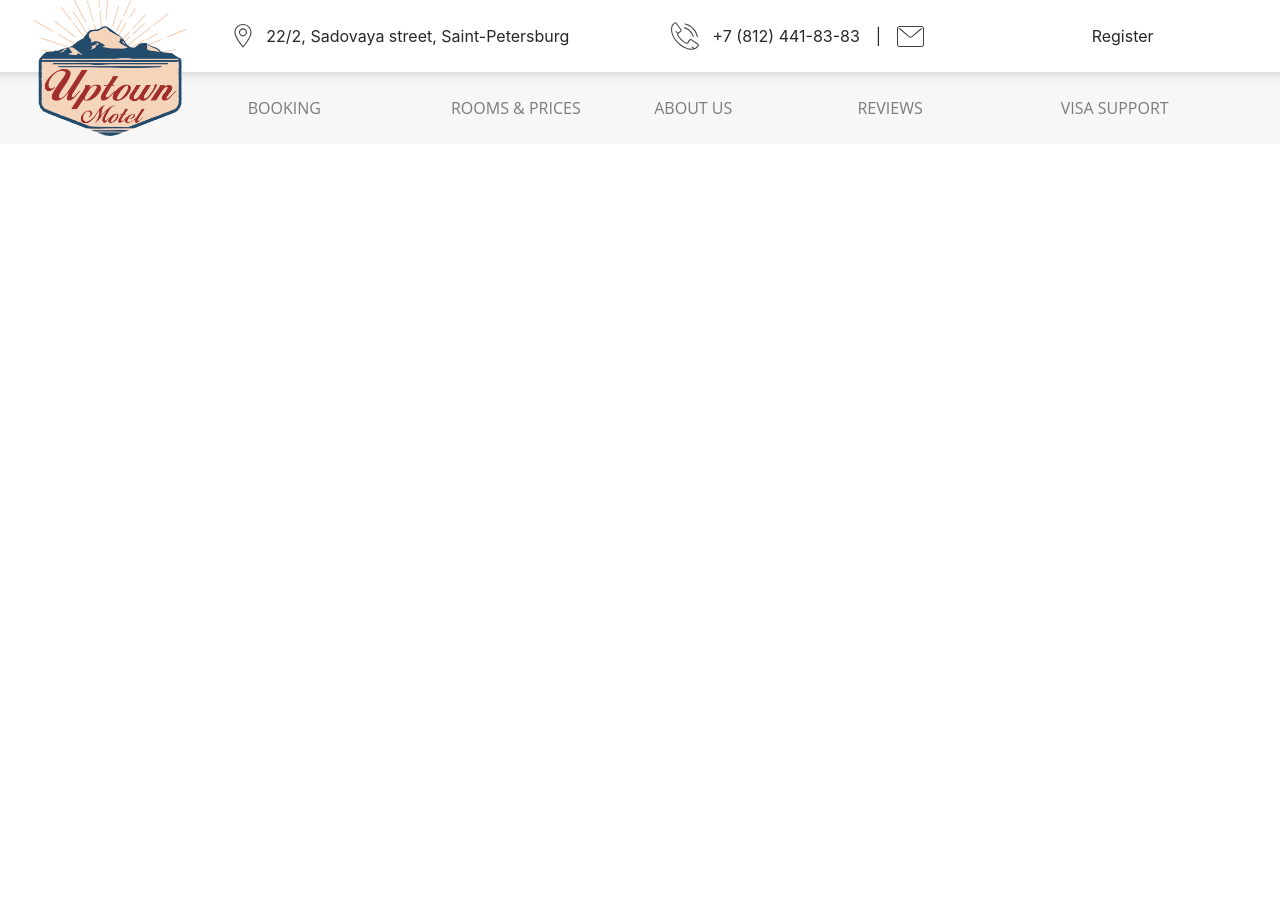
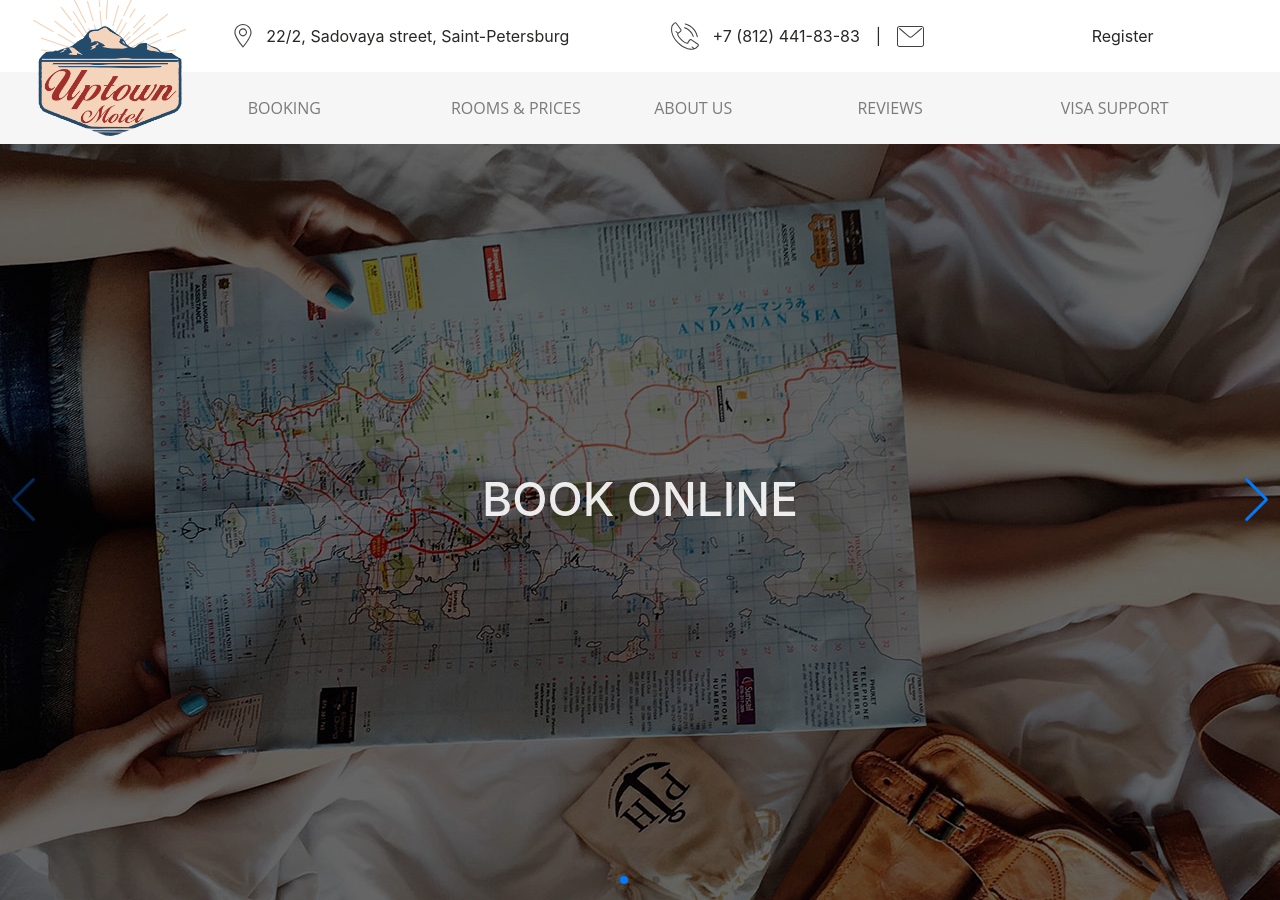
Before and after one commit to LiliyaSm/CS50-hotel, a Django app: template reservations/templates/reservations/index.html in a window 1280 px wide. Before the commit the page ends 136 px from the top, so only its background shows below. Run offline with Django 3.2, Linux system fonts and the light colour scheme; the template is opened without the code that fills it, so the values that code supplies are empty; some libraries are stand-ins or nearby versions.

Commit message:
add swiper om main page

```diff
--- a/reservations/static/css/style.css
+++ b/reservations/static/css/style.css
@@ -5,6 +5,7 @@ header {
 
 .tl-fixed-top {
     box-shadow: 0 2px 10px 0 rgba(0, 0, 0, 2);
+    background-color: white;
 }
 
 header .row.top {
@@ -46,9 +47,7 @@ header .logo {
     /* z-index: 101; */
 }
 
-.relative {
-    position: relative;
-}
+
 
 .navbar {
     min-height: 1em;
@@ -58,7 +57,7 @@ header .logo {
     background: #f7f7f7;
     padding: 0.5em;
     text-transform: uppercase;
-    background-color: rgba(246, 246, 246, 0.85);
+    background-color: rgba(246, 246, 246, 1);
     font-family: Open Sans;
     color: #282828;
 }
@@ -68,6 +67,7 @@ header .logo {
     left: 0;
     top: 0; /* Position the navbar at the top of the page */
     width: 100%; /* Full width */
+    z-index: 100;
 }
 .navbar-default .navbar-nav > li > a {
     color: #282828;
@@ -128,9 +128,39 @@ ul.navbar-nav {
     flex: 2;
 }
 
+/* swiper */
 
+.swiper-container {
+    width: 100%;
+    height: 800px;
+    margin-top: 100px;
+}
 
+.swiper-slide h1{
+    position: absolute;
+    top: 50%;
+    left: 50%;
+    transform: translate(-50%, -50%);
+    text-transform: uppercase;
+    font-size: 46px;
+    color:rgba(255, 255, 255, .9);
+    z-index: 10;
 
+}
+
+.after {
+    position: absolute;
+    top: 0;
+    left: 0;
+    width: 100%;
+    height: 100%;
+    background: rgba(0, 0, 0, .6);
+}
+
+    .swiper-slide {
+      background-position: center;
+      background-size: cover;
+    }
 @media (max-width: 767px) {
     header .logo {
         display: none;
--- a/reservations/templates/reservations/index.html
+++ b/reservations/templates/reservations/index.html
@@ -1,4 +1,7 @@
 {% extends "reservations/layout.html" %}
+{% load static %}
+
+
 
 {% block title %}
     Hotel
@@ -13,4 +16,50 @@
         {% endfor %}
     </ul> -->
 
+<div class="center-xs tl-fixed-banner">
+    <div class="swiper-container">
+        <!-- Additional required wrapper -->
+        <div class="swiper-wrapper">
+            <!-- Slides -->
+            <div class="swiper-slide relative" style="background-image:url({% static 'img/swiper1.jpg' %})" >
+                <h1>Book online</h1><div class="after"></div>
+            </div>
+            <div class="swiper-slide relative" style="background-image:url({% static 'img/swiper2.jpg' %})" > <h1>Best price</h1><div class="after"></div></div>
+            <div class="swiper-slide relative" style="background-image:url({% static 'img/swiper3.jpg' %})" > <h1>Comfortable accomodation</h1><div class="after"></div></div>
+
+
+        </div>
+        <!-- If we need pagination -->
+        <div class="swiper-pagination"></div>
+
+        <!-- If we need navigation buttons -->
+        <div class="swiper-button-prev"></div>
+        <div class="swiper-button-next"></div>
+
+    </div>
+</div>
+
+
+
+
+
+        <script src="https://unpkg.com/swiper/swiper-bundle.min.js"></script>
+          <!-- Initialize Swiper -->
+  <script>
+    var swiper = new Swiper('.swiper-container', {
+      spaceBetween: 30,
+      effect: 'fade',
+      pagination: {
+        el: '.swiper-pagination',
+        clickable: true,
+      },
+      navigation: {
+        nextEl: '.swiper-button-next',
+        prevEl: '.swiper-button-prev',
+      },
+    });
+  </script>
 {% endblock %}
+<!-- "<img src="static/img/swiper1.jpg"><h1>Book online</h1><div class="after"></div></div> -->
+            <!-- <div class="swiper-slide relative"><img src="static/img/swiper2.jpg"><h1>Best price</h1><div class="after"></div></div>
+            <div class="swiper-slide relative"><img src="static/img/swiper3.jpg"><h1>Comfortable accomodation</h1><div class="after"></div></div> -->
--- a/reservations/templates/reservations/layout.html
+++ b/reservations/templates/reservations/layout.html
@@ -14,8 +14,13 @@
 
         <link rel="stylesheet" href="{% static 'css/style.css' %}" />
 
+        <!-- Link Swiper's CSS -->
+        <link rel="stylesheet" href="https://unpkg.com/swiper/swiper-bundle.min.css" >
+
         <!-- JQUERY -->
         <script src="{% static 'js/jquery-3.5.1.js' %}"></script>
+        <!-- <script type="Text/Javascript" src="http://code.jquery.com/jquery-1.11.2.min.js"></script>
+        <script type="text/javascript" src= "{% static  'js/jquery.sudoSlider.min.js'  %}"></script> -->
 
         <script src="{% static 'js/index.js' %}"></script>
 
@@ -158,7 +163,7 @@
             </div>
         </header>
 
-        <div class="container">
+        <div>
             {% block body %} {% endblock %}
         </div>
 
@@ -177,6 +182,7 @@
             integrity="sha384-wfSDF2E50Y2D1uUdj0O3uMBJnjuUD4Ih7YwaYd1iqfktj0Uod8GCExl3Og8ifwB6"
             crossorigin="anonymous"
         ></script>
+
     </body>
 </html>
 
```
Also changed, not shown: reservations/static/js/index.js (+42 -0 lines), reservations/static/img/swiper1.jpg (added), reservations/static/img/swiper2.jpg (added), reservations/static/img/swiper3.jpg (added).
